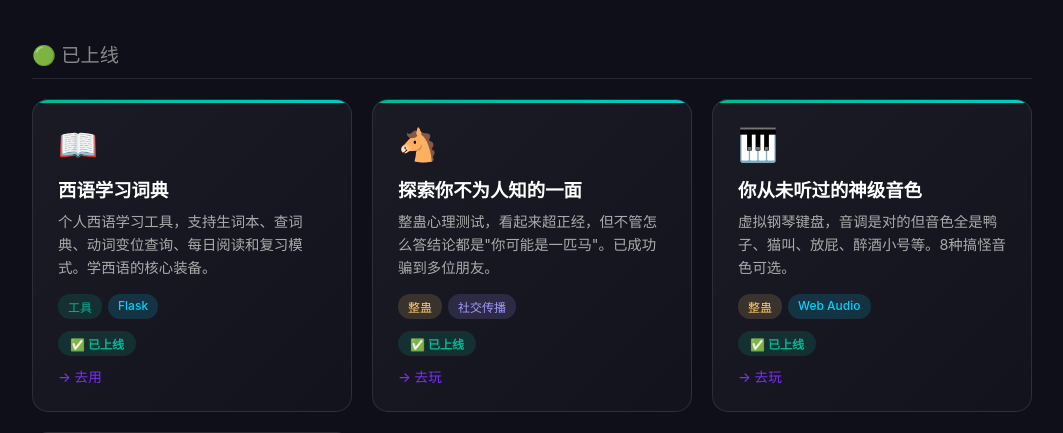
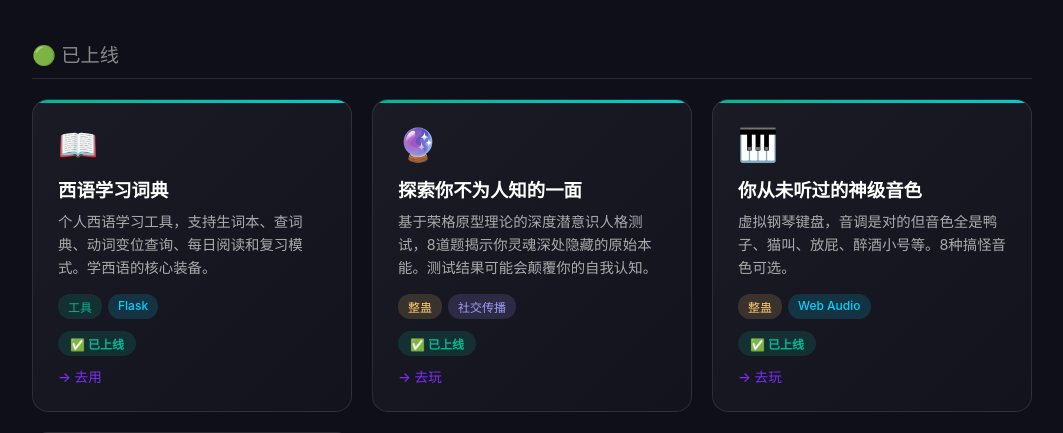
Before and after one commit to ria0v0/spanish-learning, a Flask app: page /ideas in a window 1280 px wide. Shown: the part 99-532 px from the top of the page, without its empty margins (108-1171 px from the left). Run offline with Flask 3, Linux system fonts and the light colour scheme.

Commit message:
fix: make psyche-assessment description more mysterious

```diff
--- a/templates/ideas.html
+++ b/templates/ideas.html
@@ -174,9 +174,9 @@
         </div>
 
         <div class="idea-card status-live">
-            <div class="idea-icon">🐴</div>
+            <div class="idea-icon">🔮</div>
             <div class="idea-title">探索你不为人知的一面</div>
-            <div class="idea-desc">整蛊心理测试，看起来超正经，但不管怎么答结论都是"你可能是一匹马"。已成功骗到多位朋友。</div>
+            <div class="idea-desc">基于荣格原型理论的深度潜意识人格测试，8道题揭示你灵魂深处隐藏的原始本能。测试结果可能会颠覆你的自我认知。</div>
             <div class="idea-tags">
                 <span class="tag tag-fun">整蛊</span>
                 <span class="tag tag-social">社交传播</span>
```
